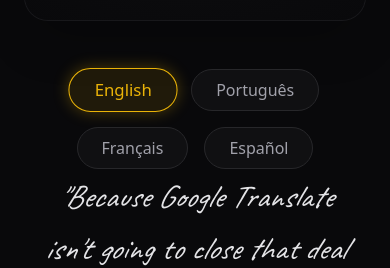
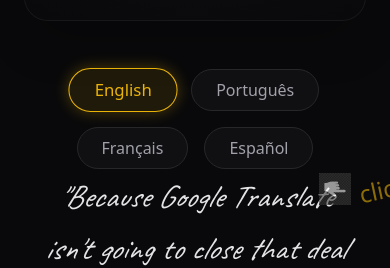
Before and after one commit to Gabriel-Dalmoro/my-website, a Next.js app: page /en in a window 390 px wide. Shown: the part 5783-6051 px from the top of the page. Built offline with nearby package versions, Linux system fonts and the light colour scheme.

Commit message:
UI: Add custom hand pointer icon and enable mobile visibility

```diff
--- a/components/marketing/GlobalReach.tsx
+++ b/components/marketing/GlobalReach.tsx
@@ -2,6 +2,7 @@
 
 import { useState } from "react";
 import { useTranslations } from "next-intl";
+import Image from "next/image";
 import { ComposableMap, Geographies, Geography, Marker } from "react-simple-maps";
 
 const geoUrl = "https://cdn.jsdelivr.net/npm/world-atlas@2/countries-110m.json";
@@ -94,12 +95,15 @@ export default function GlobalReach() {
 
                     <div className="relative z-10">
                         {/* Click Indicator - Positioned relative to the buttons */}
-                        <div className="absolute -right-32 top-1/2 -translate-y-1/2 hidden sm:flex items-center gap-2 text-yellow-500/80 animate-pulse">
-                            <svg width="32" height="32" viewBox="0 0 24 24" fill="currentColor" xmlns="http://www.w3.org/2000/svg" className="transform rotate-180">
-                                <path d="M7 11L12 6V10H20V12H12V16L7 11Z" />
-                                {/* Simple pointer finger icon */}
-                                <path d="M10.5 18a2.5 2.5 0 0 1-2.5-2.5V8.5a.5.5 0 0 0-1 0v4.793a2.5 2.5 0 0 1-4.268 1.768L2.5 14.854 8 20.354A5.5 5.5 0 0 0 11.854 22H18.5a3.5 3.5 0 0 0 3.5-3.5V11a.5.5 0 0 0-1 0v7.5a2.5 2.5 0 0 1-2.5 2.5h-8z" />
-                            </svg>
+                        {/* Click Indicator - Positioned relative to the buttons */}
+                        <div className="absolute -right-12 sm:-right-32 top-[120%] sm:top-1/2 -translate-y-1/2 flex items-center gap-2 text-yellow-500/80 animate-pulse z-20">
+                            <Image
+                                src="/hand_pointer.png"
+                                alt="Click here"
+                                width={32}
+                                height={32}
+                                className="transform rotate-180 opacity-80"
+                            />
                             <span className="font-handwriting text-xl -rotate-12">click!</span>
                         </div>
 
```
Also changed, not shown: public/hand_pointer.png (added).
